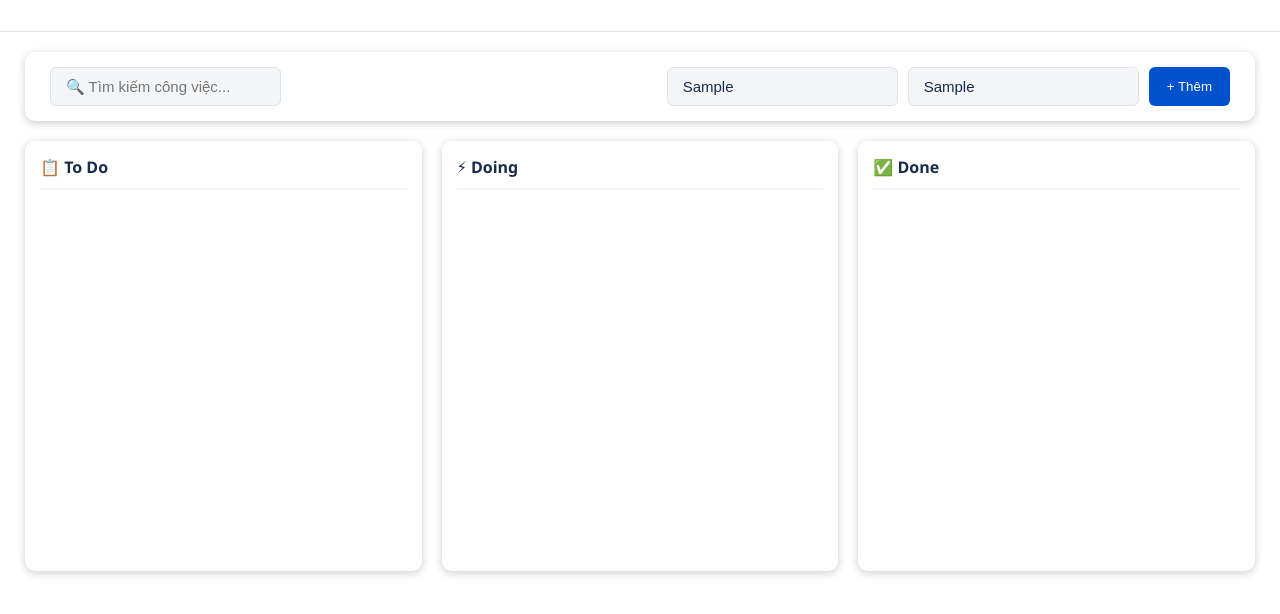
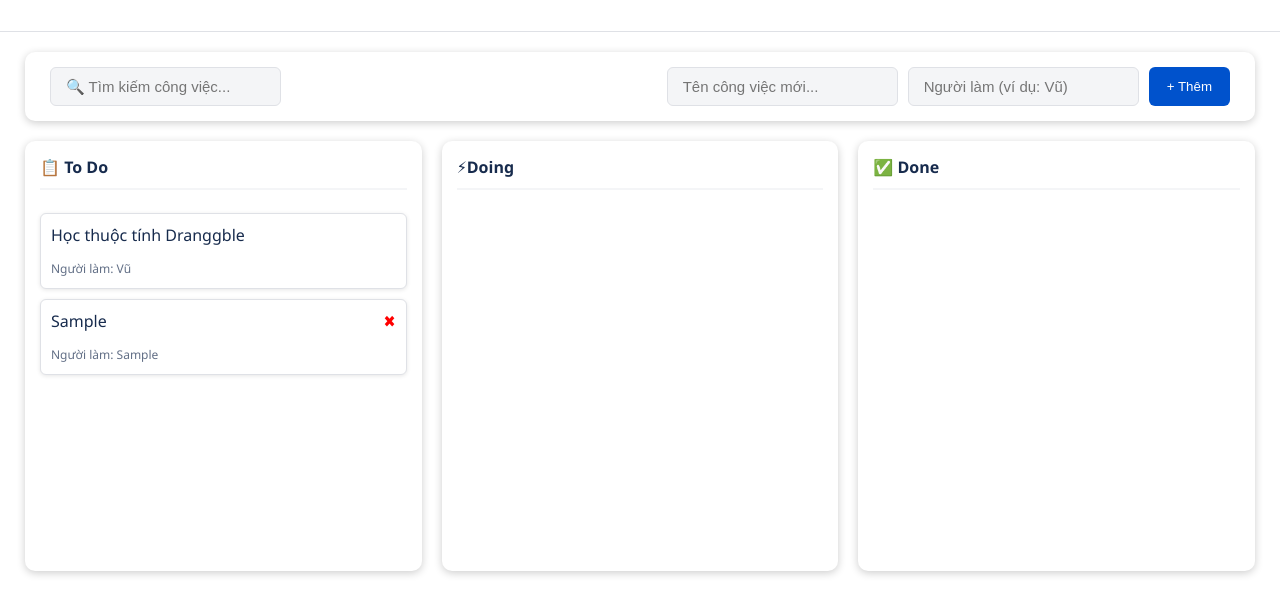
Before and after one commit to vicenvu-eng/Agile-Task-Manager, a plain HTML site: page index.html in a window 1280 px wide. Both pictures are taken after typing "Sample", "Sample" into the empty fields and a click on the button "+ Thêm". Shown: the part 72-686 px from the top of the page. Drawn offline with Linux system fonts and the light colour scheme.

Commit message:
Chỉnh phần scrip cho thẻ công việc và dấu X xáo bỏ công việc

```diff
--- a/index.html
+++ b/index.html
@@ -15,8 +15,6 @@
         🌓 Bật/Tắt Giao Diện
       </button>
     </nav>
-    <!--Nhúng file JavaScript-->
-    <script src="script.js"></script>
     <!-- Khung tìm kiếm-->
     <div class="toolbar">
       <div class="search-box">
@@ -44,10 +42,15 @@
     <div class="board">
       <div class="column" id="todo-col">
         <h2>📋 To Do</h2>
-        <div class="task-list" id="todo-list"></div>
+        <div class="task-list" id="todo-list">
+          <div class="task-card" draggable="true" id="task-1">
+            <p>Học thuộc tính Dranggble</p>
+            <small>Người làm: Vũ </small>
+          </div>
+        </div>
       </div>
       <div class="column" id="doing-col">
-        <h2>⚡ Doing</h2>
+        <h2>⚡Doing</h2>
         <div class="task-list" id="doing-list"></div>
       </div>
       <div class="column" id="done-col">
@@ -55,5 +58,7 @@
         <div class="task-list" id="done-list"></div>
       </div>
     </div>
+    <!--Nhúng file JavaScript-->
+    <script src="script.js"></script>
   </body>
 </html>
--- a/script.js
+++ b/script.js
@@ -0,0 +1,78 @@
+// --- 1. KHAI BÁO CÁC PHẦN TỬ ---
+const addBtn = document.getElementById("addBtn");
+const taskNameInput = document.getElementById("taskNameInput");
+const assigneeInput = document.getElementById("assigneeInput");
+const todoList = document.getElementById("todo-list");
+const lists = document.querySelectorAll(".task-list");
+
+// --- 2. HÀM DÙNG CHUNG: Gắn sự kiện Xóa và Kéo thả cho 1 thẻ bất kỳ ---
+function ganSuKien(card) {
+  // A. Xử lý nút Xóa (Tìm nút xóa bên trong thẻ)
+  const deleteBtn = card.querySelector(".delete-btn");
+  if (deleteBtn) {
+    deleteBtn.onclick = (e) => {
+      e.stopPropagation(); // Ngăn lỗi nổi bọt sự kiện
+      if (confirm("Bạn có chắc muốn xóa công việc này?")) {
+        card.remove();
+      }
+    };
+  }
+
+  // B. Xử lý Kéo (dragstart)
+  card.addEventListener("dragstart", () => {
+    card.classList.add("dragging");
+  });
+
+  // C. Xử lý Thả xong (dragend)
+  card.addEventListener("dragend", () => {
+    card.classList.remove("dragging");
+  });
+}
+
+// --- 3. ÁP DỤNG CHO CÁC THẺ CŨ (Đã có sẵn trong HTML khi load trang) ---
+const existingTasks = document.querySelectorAll(".task-card");
+existingTasks.forEach((task) => {
+  ganSuKien(task);
+});
+
+// --- 4. XỬ LÝ KHI NHẤN NÚT THÊM CÔNG VIỆC MỚI ---
+addBtn.addEventListener("click", () => {
+  const taskName = taskNameInput.value.trim();
+  const assignee = assigneeInput.value.trim();
+
+  if (taskName === "") {
+    alert("Vui lòng nhập tên công việc!");
+    return;
+  }
+
+  // Tạo thẻ div mới
+  const newTaskCard = document.createElement("div");
+  newTaskCard.classList.add("task-card");
+  newTaskCard.setAttribute("draggable", "true");
+
+  // Chèn HTML (Bắt buộc phải có thẻ span class="delete-btn" ở đây)
+  newTaskCard.innerHTML = `
+        <span class="delete-btn" style="float: right; cursor: pointer; color: red; font-weight: bold;">✖</span>
+        <p>${taskName}</p>
+        <small>Người làm: ${assignee}</small>
+    `;
+
+  // Gọi hàm gắn sự kiện cho thẻ mới này
+  ganSuKien(newTaskCard);
+
+  // Thêm vào danh sách và xóa ô nhập
+  todoList.appendChild(newTaskCard);
+  taskNameInput.value = "";
+  assigneeInput.value = "";
+});
+
+// --- 5. XỬ LÝ KÉO LƯỚT QUA CÁC CỘT (DRAG OVER) ---
+lists.forEach((list) => {
+  list.addEventListener("dragover", (e) => {
+    e.preventDefault(); // Cho phép thả thẻ vào
+    const draggingTask = document.querySelector(".dragging");
+    if (draggingTask) {
+      list.appendChild(draggingTask);
+    }
+  });
+});
--- a/style.css
+++ b/style.css
@@ -124,3 +124,34 @@ input[type="text"]:focus {
   min-height: 50px; /*đảm bảo task-list có chiều cao tối thiểu để dễ dàng thả công việc vào*/
   margin-top: 10px;
 }
+/* THẺ CÔNG VIỆC */
+.task-card {
+  background-color: var(--surface);
+  border: 1px solid var(--border);
+  border-radius: 6px;
+  padding: 10px;
+  margin-bottom: 10px;
+  cursor: grab; /* hiện bàn tay khi hover vào thẻ công việc */
+  box-shadow: 0 1px 4px rgba(0, 0, 0, 0.1);
+  transition:
+    transform 0.2s ease,
+    box-shadow 0.2s ease;
+}
+
+/*Hiệu ứng khi đg kéo*/
+.task-card.dragging {
+  opacity: 0.5; /*giảm độ mờ khi kéo thẻ công việc*/
+  transform: scale(0.95); /*phóng to thẻ công việc khi kéo*/
+  box-shadow: 0 4px 12px rgba(0, 0, 0, 0.3); /*tăng bóng đổ khi kéo*/
+  border: 2px dashed var(--primary); /*thay đổi đường viền khi kéo*/
+}
+
+.task-card p {
+  margin: 0 0 10px 0;
+  font-weight: 500;
+}
+
+.task-card small {
+  color: #626f86;
+  font-size: 12px;
+}
```
